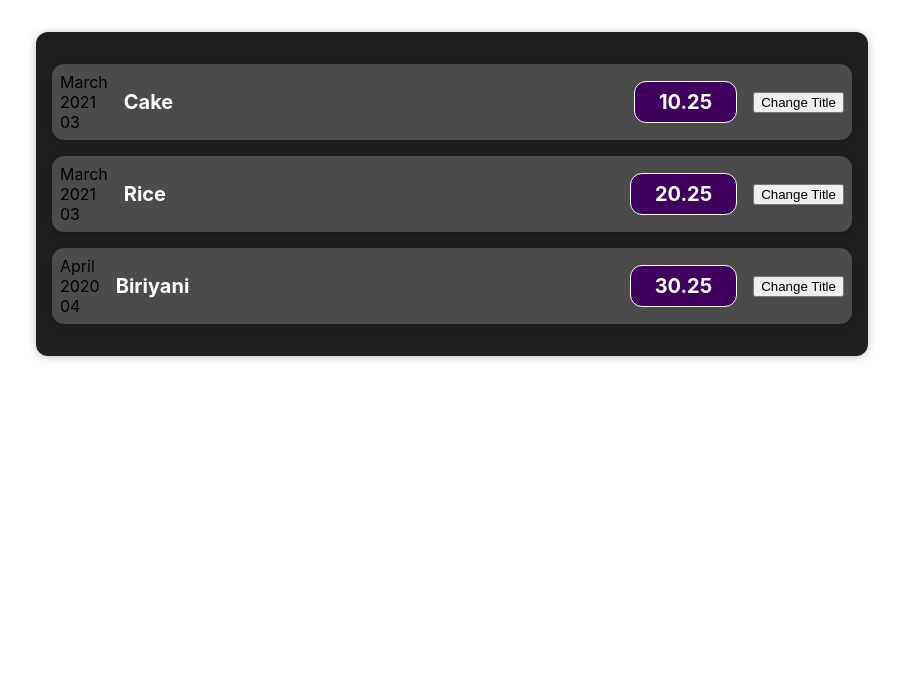
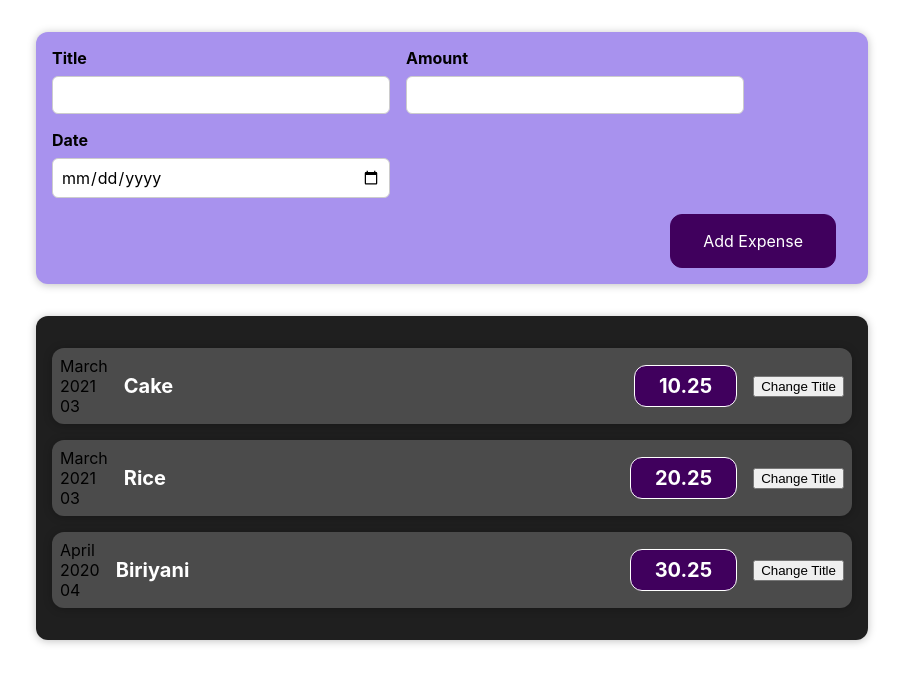
Before and after one commit to Sudarshan-Gowda/ReactJS-Concepts, a React (Create React App) app in the folder expense-tracker/: page / in a window 1280 px wide. Shown: the top 684 px of the page, without its empty margins (188-1091 px from the left). Built offline with nearby package versions, Linux system fonts and the light colour scheme.

Commit message:
File changes

```diff
--- a/expense-tracker/src/App.js
+++ b/expense-tracker/src/App.js
@@ -1,5 +1,6 @@
 import "./App.css";
 import Expenses from "./components/Expenses/Expenses";
+import NewExpense from "./components/NewExpense/NewExpense";
 
 const App = () => {
   const expenses = [
@@ -23,8 +24,15 @@ const App = () => {
     },
   ];
 
+  const addExpenseHandler = (expense) => {
+    console.log(expense);
+  };
+
+  console.log(expenses);
+
   return (
     <div>
+      <NewExpense onAddExpense={addExpenseHandler} />
       <Expenses expenses={expenses} />
     </div>
   );
--- a/expense-tracker/src/components/NewExpense/ExpenseForm.js
+++ b/expense-tracker/src/components/NewExpense/ExpenseForm.js
@@ -1,6 +1,119 @@
+import { useState } from "react";
 import "./ExpenseForm.css";
 
-const ExpenseForm = () => {
-  return <div></div>;
+const ExpenseForm = (props) => {
+  //### Way-01
+  const [enteredTitle, setEnteredTitle] = useState("");
+  const [enteredAmount, setEnteredAmount] = useState("");
+  const [enteredDate, setEnteredDate] = useState("");
+
+  const titleChangeHandler = (event) => {
+    setEnteredTitle(event.target.value);
+  };
+
+  const amountChangeHandler = (event) => {
+    setEnteredAmount(event.target.value);
+  };
+
+  const dateChangeHandler = (event) => {
+    setEnteredDate(event.target.value);
+  };
+
+  const submitted = (event) => {
+    event.preventDefault();
+    const expenseData = {
+      title: enteredTitle,
+      amount: enteredAmount,
+      date: new Date(enteredDate),
+    };
+
+    props.onSaveExpenseData(expenseData);
+
+    setEnteredTitle("");
+    setEnteredAmount("");
+    setEnteredDate("");
+  };
+
+  //### Way-02
+  // const [userInput, setUserInput] = useState({
+  //   enteredTitle: "",
+  //   enteredAmount: "",
+  //   enteredDate: "",
+  // });
+
+  // const titleChangeHandler = (event) => {
+  //   setUserInput({ ...useState, enteredTitle: event.target.value });
+  // };
+
+  // const amountChangeHandler = (event) => {
+  //   setUserInput({ ...userInput, enteredAmount: event.target.value });
+  // };
+
+  // const dateChangeHandler = (event) => {
+  //   setUserInput({ ...userInput, enteredDate: event.target.value });
+  // };
+
+  //### Way-03
+  // const [userInput, setUserInput] = useState({
+  //   enteredTitle: "",
+  //   enteredAmount: "",
+  //   enteredDate: "",
+  // });
+
+  // const titleChangeHandler = (event) => {
+  //   setUserInput((preState) => {
+  //     return { ...preState, enteredTitle: event.target.value };
+  //   });
+  // };
+
+  // const amountChangeHandler = (event) => {
+  //   setUserInput((preState) => {
+  //     return { ...preState, enteredAmount: event.target.value };
+  //   });
+  // };
+
+  // const dateChangeHandler = (event) => {
+  //   setUserInput((preState) => {
+  //     return { ...preState, enteredDate: event.target.value };
+  //   });
+  // };
+
+  return (
+    <form onSubmit={submitted}>
+      <div className='new-expense__controls'>
+        <div className='new-expense__control'>
+          <label>Title</label>
+          <input
+            type='text'
+            value={enteredTitle}
+            onChange={titleChangeHandler}
+          ></input>
+        </div>
+        <div className='new-expense__control'>
+          <label>Amount</label>
+          <input
+            type='number'
+            min='0.01'
+            step='0.01'
+            value={enteredAmount}
+            onChange={amountChangeHandler}
+          ></input>
+        </div>
+        <div className='new-expense__control'>
+          <label>Date</label>
+          <input
+            type='date'
+            min='2019-01-01'
+            max='2022-12-31'
+            value={enteredDate}
+            onChange={dateChangeHandler}
+          ></input>
+        </div>
+      </div>
+      <div className='new-expense__actions'>
+        <button type='submit'> Add Expense</button>
+      </div>
+    </form>
+  );
 };
 export default ExpenseForm;
--- a/expense-tracker/src/components/NewExpense/NewExpense.js
+++ b/expense-tracker/src/components/NewExpense/NewExpense.js
@@ -1,5 +1,16 @@
+import ExpenseForm from "./ExpenseForm";
+
 import "./NewExpense.css";
-const NewExpense = () => {
-  return <div className='new-expense'></div>;
+const NewExpense = (props) => {
+  const saveExpenseDataHandler = (enteredExpenseData) => {
+    const expenseData = { ...enteredExpenseData, id: Math.random().toString() };
+    props.onAddExpense(expenseData);
+  };
+
+  return (
+    <div className='new-expense'>
+      <ExpenseForm onSaveExpenseData={saveExpenseDataHandler} />
+    </div>
+  );
 };
 export default NewExpense;
```
